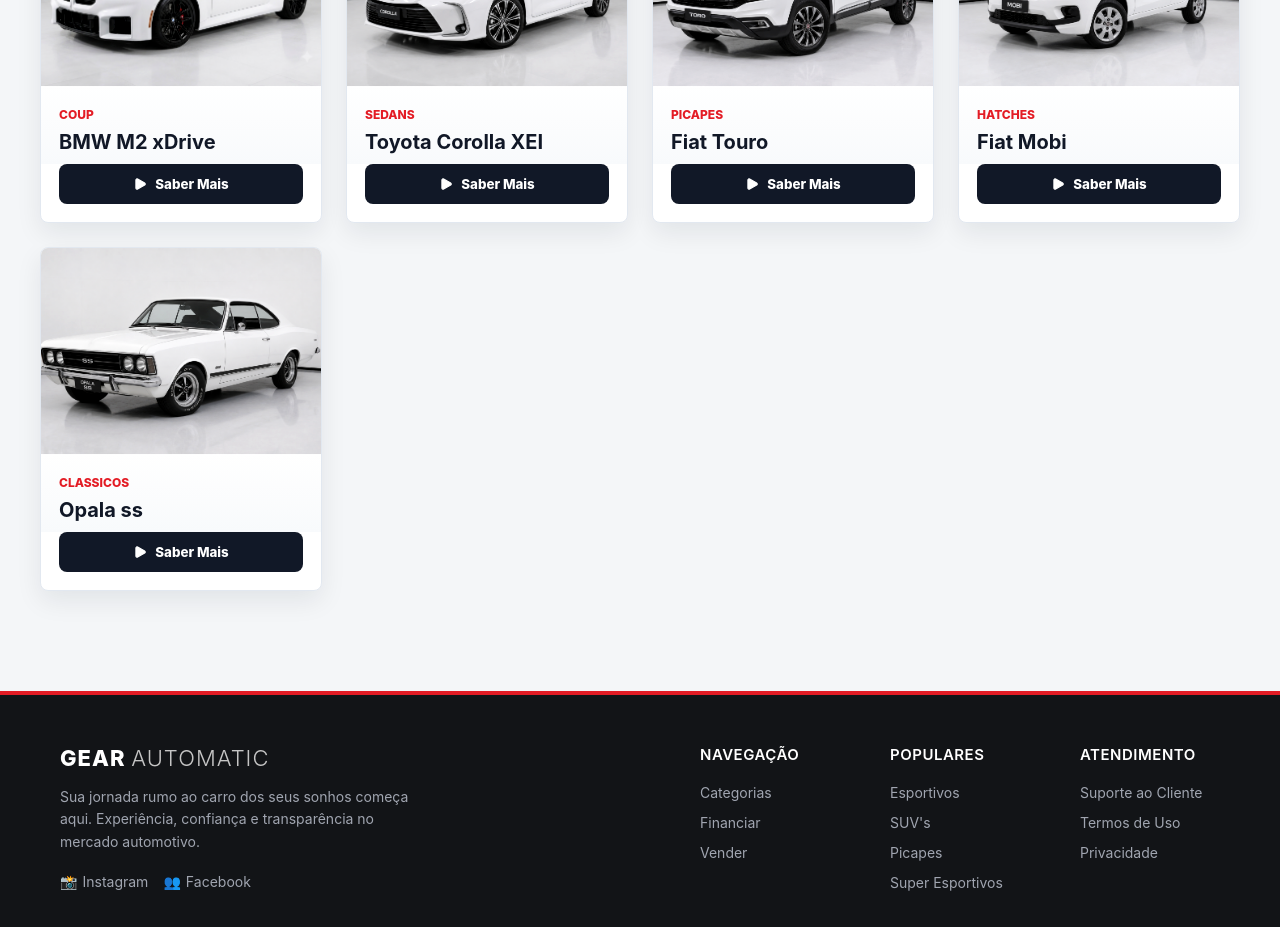
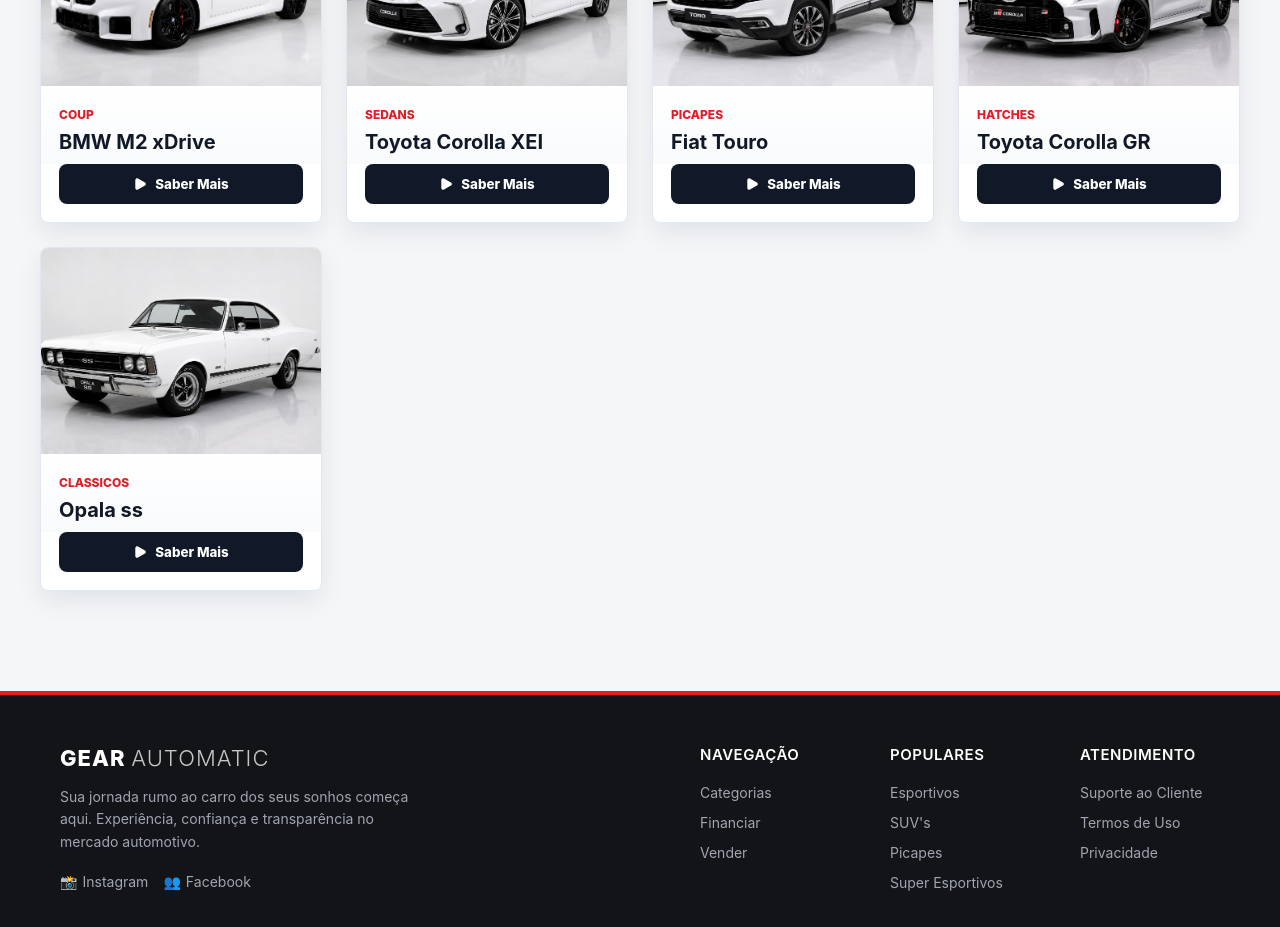
Before and after one commit to Arthur2009-png/gear_automatic, a React (Vite) app: page / in a window 1280 px wide. Shown: the part 1140-2067 px from the top of the page. Built offline with nearby package versions, Linux system fonts and the light colour scheme.

Commit message:
new cars

```diff
--- a/src/data/cars.js
+++ b/src/data/cars.js
@@ -17,7 +17,7 @@
   { id: 5, title: "BMW M2 xDrive", category: "Coup", banner: coup, fipe: 535000 },
   { id: 6, title: "Toyota Corolla XEI", category: "Sedans", banner: sedan, fipe: 151000 },
   { id: 7, title: "Fiat Touro", category: "Picapes", banner: picape, fipe: 315000 },
-  { id: 8, title: "Fiat Mobi", category: "Hatches", banner: hatches, fipe: 98000 },
+  { id: 8, title: "Toyota Corolla GR", category: "Hatches", banner: hatches, fipe: 325000 },
   { id: 9, title: "Opala ss ", category: "Classicos", banner: classicos, fipe: 185000 },
 
 
```
Also changed, not shown: src/assets/hatches.png.
